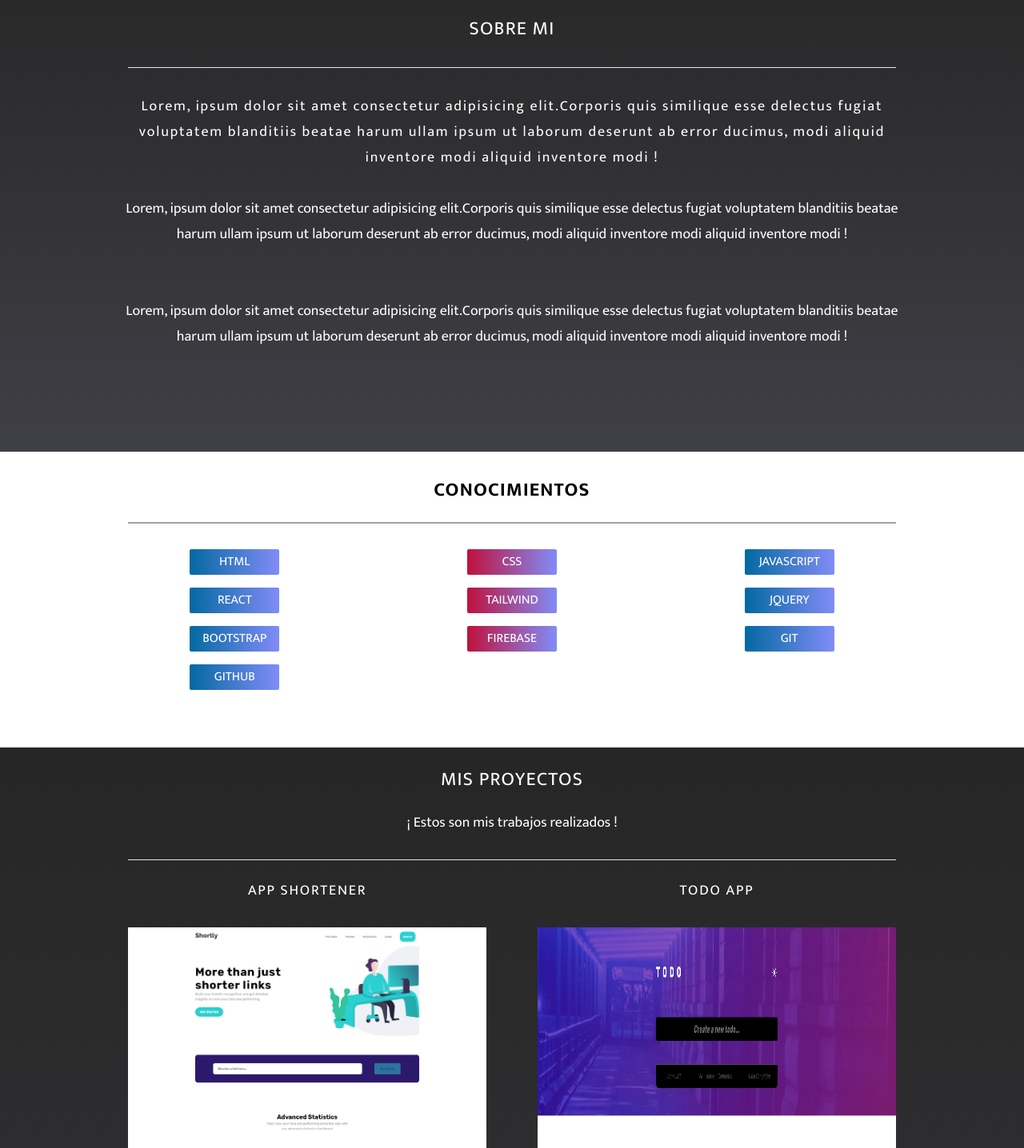
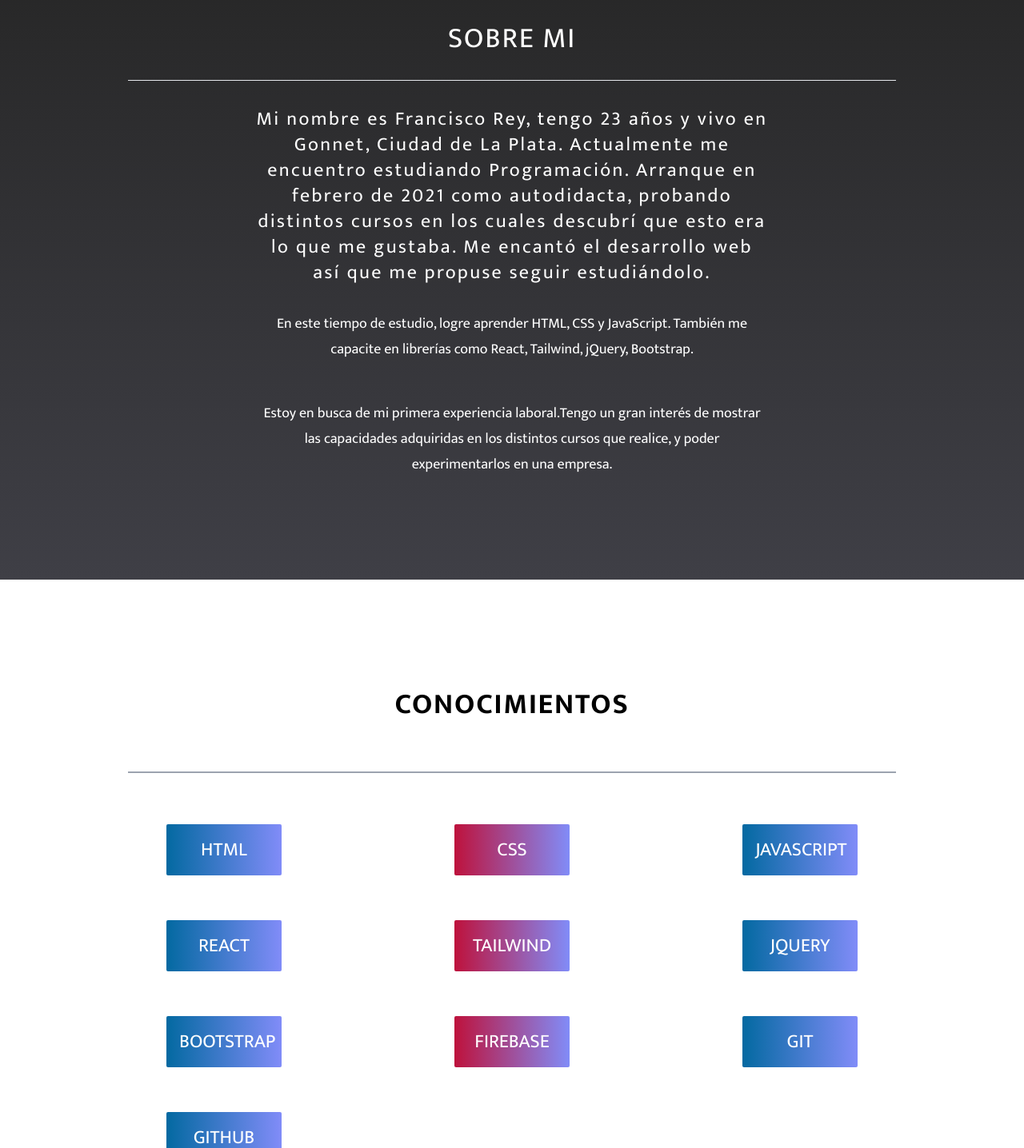
Before and after one commit to franrey98/portafolio-react, a React (Vite) app: page / in a window 1280 px wide. Shown: the part 760-2196 px from the top of the page at 80% size. Built offline with nearby package versions, Linux system fonts and the light colour scheme.

Commit message:
Falta agregar firebase al contacto

```diff
--- a/package.json
+++ b/package.json
@@ -11,7 +11,8 @@
     "@emotion/react": "^11.9.3",
     "@emotion/styled": "^11.9.3",
     "react": "^18.0.0",
-    "react-dom": "^18.0.0"
+    "react-dom": "^18.0.0",
+    "react-scroll": "^1.8.7"
   },
   "devDependencies": {
     "@types/react": "^18.0.0",
--- a/src/components/Conocimientos.jsx
+++ b/src/components/Conocimientos.jsx
@@ -2,21 +2,23 @@ import React from 'react'
 
 const Conocimientos = () => {
     return (
-        <section className='2xl:mx-52'>
-            <h2 className='text-center mt-8 text-2xl uppercase font-semibold tracking-wider'>Conocimientos</h2>
-            <hr className='mx-8 my-6 lg:mx-40 border border-solid border-gray-400' />
-            <ul className='grid grid-cols-2 md:grid-cols-3 md:mx-32 justify-items-center mt-8 gap-4 pb-10'>
-                <li className='uppercase p-1 bg-red-700 text-white w-28 text-center rounded-sm bg-gradient-to-r hover:animate-pulse transition-all from-sky-700 to-indigo-400'>Html</li>
-                <li className='uppercase p-1 bg-red-700 text-white w-28 text-center rounded-sm bg-gradient-to-r hover:animate-pulse transition-all from-sky-700 to-indigo-400 md:from-rose-700 md:to-indigo-400'>CSS</li>
-                <li className='uppercase p-1 bg-red-700 text-white w-28 text-center rounded-sm bg-gradient-to-r hover:animate-pulse transition-all from-rose-700 to-indigo-400 md:from-sky-700 md:to-indigo-400'>JavaScript</li>
-                <li className='uppercase p-1 bg-red-700 text-white w-28 text-center rounded-sm bg-gradient-to-r hover:animate-pulse transition-all from-rose-700 to-indigo-400 md:from-sky-700 md:to-indigo-400'>React</li>
-                <li className='uppercase p-1 bg-red-700 text-white w-28 text-center rounded-sm bg-gradient-to-r hover:animate-pulse transition-all from-sky-700 to-indigo-400 md:from-rose-700 md:to-indigo-400'>Tailwind</li>
-                <li className='uppercase p-1 bg-red-700 text-white w-28 text-center rounded-sm bg-gradient-to-r hover:animate-pulse transition-all from-sky-700 to-indigo-400'>jQuery</li>
-                <li className='uppercase p-1 bg-red-700 text-white w-28 text-center rounded-sm bg-gradient-to-r hover:animate-pulse transition-all from-rose-700 to-indigo-400 md:from-sky-700 md:to-indigo-400'>Bootstrap</li>
-                <li className='uppercase p-1 bg-red-700 text-white w-28 text-center rounded-sm bg-gradient-to-r hover:animate-pulse transition-all from-rose-700 to-indigo-400'>FireBase</li>
-                <li className='uppercase p-1 bg-red-700 text-white w-28 text-center rounded-sm bg-gradient-to-r hover:animate-pulse transition-all from-sky-700 to-indigo-400'>Git</li>
-                <li className='uppercase p-1 bg-red-700 text-white w-28 text-center rounded-sm bg-gradient-to-r hover:animate-pulse transition-all from-sky-700 to-indigo-400'>GitHub</li>
-            </ul>
+        <section id='conocimientos' className='py-16'>
+            <div className='4xl:mx-52'>
+                <h2 className='text-center mt-8 text-4xl uppercase font-semibold tracking-wider'>Conocimientos</h2>
+                <hr className='mx-8 my-16 lg:mx-40 border border-solid border-gray-400' />
+                <ul className='grid grid-cols-2 md:grid-cols-3 md:mx-32 justify-items-center mt-8 gap-14 pb-10 mx-16'>
+                    <li className='uppercase p-4 text-2xl bg-red-700 text-white w-36 text-center rounded-sm bg-gradient-to-r hover:animate-pulse transition-all from-sky-700 to-indigo-400'>Html</li>
+                    <li className='uppercase p-4 text-2xl bg-red-700 text-white w-36 text-center rounded-sm bg-gradient-to-r hover:animate-pulse transition-all from-sky-700 to-indigo-400 md:from-rose-700 md:to-indigo-400'>CSS</li>
+                    <li className='uppercase p-4 text-2xl bg-red-700 text-white w-36 text-center rounded-sm bg-gradient-to-r hover:animate-pulse transition-all from-rose-700 to-indigo-400 md:from-sky-700 md:to-indigo-400'>JavaScript</li>
+                    <li className='uppercase p-4 text-2xl bg-red-700 text-white w-36 text-center rounded-sm bg-gradient-to-r hover:animate-pulse transition-all from-rose-700 to-indigo-400 md:from-sky-700 md:to-indigo-400'>React</li>
+                    <li className='uppercase p-4 text-2xl bg-red-700 text-white w-36 text-center rounded-sm bg-gradient-to-r hover:animate-pulse transition-all from-sky-700 to-indigo-400 md:from-rose-700 md:to-indigo-400'>Tailwind</li>
+                    <li className='uppercase p-4 text-2xl bg-red-700 text-white w-36 text-center rounded-sm bg-gradient-to-r hover:animate-pulse transition-all from-sky-700 to-indigo-400'>jQuery</li>
+                    <li className='uppercase p-4 text-2xl bg-red-700 text-white w-36 text-center rounded-sm bg-gradient-to-r hover:animate-pulse transition-all from-rose-700 to-indigo-400 md:from-sky-700 md:to-indigo-400'>Bootstrap</li>
+                    <li className='uppercase p-4 text-2xl bg-red-700 text-white w-36 text-center rounded-sm bg-gradient-to-r hover:animate-pulse transition-all from-rose-700 to-indigo-400'>FireBase</li>
+                    <li className='uppercase p-4 text-2xl bg-red-700 text-white w-36 text-center rounded-sm bg-gradient-to-r hover:animate-pulse transition-all from-sky-700 to-indigo-400'>Git</li>
+                    <li className='uppercase p-4 text-2xl bg-red-700 text-white w-36 text-center rounded-sm bg-gradient-to-r hover:animate-pulse transition-all from-sky-700 to-indigo-400'>GitHub</li>
+                </ul>
+            </div>
         </section>
     )
 }
--- a/src/components/Contacto.jsx
+++ b/src/components/Contacto.jsx
@@ -1,9 +1,7 @@
-import fotoejemplo from '../img/fondo.jpg'
-
 const Contacto = () => {
     return (
-        <section className='md:mx-32'>
-            <h1 className="text-center mt-3 pt-6 font-medium text-2xl uppercase tracking-wider">Contacto</h1>
+        <section id='contacto' className='md:mx-32'>
+            <h1 className="text-center mt-3 pt-6 font-medium text-4xl uppercase tracking-wider">Contacto</h1>
             <hr className='mx-8 my-6 border border-solid border-gray-400 2xl:mx-80' />
             <h3 className='text-center font-medium text-xl mx-4'>¡Comunicate conmigo completando este formulario!</h3>
             <div className='p-2 bg-rose-700 mx-8 mt-6 rounded-sm lg:mx-40 lg:px-16 2xl:mx-80'>
--- a/src/components/Header.jsx
+++ b/src/components/Header.jsx
@@ -1,3 +1,4 @@
+import { Link } from 'react-scroll'
 
 const Header = () => {
     return (
@@ -6,16 +7,16 @@ const Header = () => {
                 <nav className='mt-4 md:mt-8 lg:mt-16'>
                     <ul className='lg:flex'>
                         <li>
-                            <a className=' md:mx-6 lg:mx-10 text-white font-normal text-lg p-1  rounded-sm  hover:bg-indigo-600 transition-all hover:animate-pulse' href='sobremi'>Sobre Mi</a>
+                            <Link smooth={true} offset={50} duration={500} to='sobremi' className='cursor-pointer md:mx-6 lg:mx-10 text-white font-normal text-lg p-1  rounded-sm  hover:bg-indigo-600 transition-all hover:animate-pulse' >Sobre Mi</Link>
                         </li>
                         <li>
-                            <a className=' md:mx-6 lg:mx-10 text-white font-normal text-lg p-1  rounded-sm  hover:bg-indigo-600 transition-all hover:animate-pulse' href='conocimientos'>Conocimientos</a>
+                            <Link smooth={true} offset={50} duration={500} to='conocimientos' className='cursor-pointer md:mx-6 lg:mx-10 text-white font-normal text-lg p-1  rounded-sm  hover:bg-indigo-600 transition-all hover:animate-pulse'>Conocimientos</Link>
                         </li>
                         <li>
-                            <a className='mx-1 md:mx-6 lg:mx-10 text-white font-normal text-lg p-1  rounded-sm  hover:bg-indigo-600 transition-all hover:animate-pulse' href='proyectos'>Proyectos</a>
+                            <Link smooth={true} offset={50} duration={500} to='proyectos' className='cursor-pointer mx-1 md:mx-6 lg:mx-10 text-white font-normal text-lg p-1  rounded-sm  hover:bg-indigo-600 transition-all hover:animate-pulse'>Proyectos</Link>
                         </li>
                         <li>
-                            <a className='mx-1 md:mx-6 lg:mx-10 text-white font-normal text-lg p-1  rounded-sm  hover:bg-indigo-600 transition-all hover:animate-pulse' href='contacto'>Contacto</a>
+                            <Link smooth={true} offset={50} duration={500} to='contacto' className='cursor-pointer mx-1 md:mx-6 lg:mx-10 text-white font-normal text-lg p-1  rounded-sm  hover:bg-indigo-600 transition-all hover:animate-pulse'>Contacto</Link>
                         </li>
                     </ul>
                 </nav>
--- a/src/components/Proyectos.jsx
+++ b/src/components/Proyectos.jsx
@@ -4,8 +4,9 @@ import todoapp from '../img/todoapp.png'
 
 const Proyectos = () => {
     return (
-        <section className=" bg-gradient-to-t from-zinc-700 to-neutral-800 pb-8">
-            <h2 className="text-center mt-8 pt-6 font-medium text-2xl uppercase text-white tracking-wider">Mis proyectos</h2>
+        <section id='proyectos' className='py-16'>
+            <div className=" bg-gradient-to-t from-zinc-700 to-neutral-800 pb-8">
+                <h2 className="text-center mt-8 pt-10 font-medium text-4xl uppercase text-white tracking-wider">Mis proyectos</h2>
                 <h3 className="text-center text-white mt-6 font-normal text-lg">¡ Estos son mis trabajos realizados !</h3>
                 <hr className="mx-8 mt-8 md:mx-32 lg:mx-40 2xl:mx-96" />
                 <div className='md:mx-32 lg:grid lg:grid-cols-2 2xl:mx-96'>
@@ -41,6 +42,7 @@ const Proyectos = () => {
                         </div>
                     </div>
                 </div>
+            </div>
         </section>
     )
 }
--- a/src/components/SobreMi.jsx
+++ b/src/components/SobreMi.jsx
@@ -2,13 +2,19 @@ import React from 'react'
 
 const SobreMi = () => {
     return (
-        <section className='md:mt-28 bg-gradient-to-t from-zinc-700 to-neutral-800 lg:py-24 lg:pt-16'>
-            <div className='md:mx-32 2xl:mx-80'>
-                <h1 className='text-center mt-8 pt-6 font-medium text-2xl uppercase text-white tracking-wider lg:pt-0'>Sobre Mi</h1>
-                <hr className="mx-8 mt-8" />
-                <p className='text-white mx-4 mt-8 text-lg text-center leading-8 tracking-widest'>Lorem, ipsum dolor sit amet consectetur adipisicing elit.Corporis quis similique esse delectus fugiat voluptatem blanditiis beatae harum ullam ipsum ut laborum deserunt ab error ducimus, modi aliquid inventore modi aliquid inventore modi !</p>
-                <p className='text-white mx-4 mt-8 text-lg text-center pb-8 leading-8'>Lorem, ipsum dolor sit amet consectetur adipisicing elit.Corporis quis similique esse delectus fugiat voluptatem blanditiis beatae harum ullam ipsum ut laborum deserunt ab error ducimus, modi aliquid inventore modi aliquid inventore modi !</p>
-                <p className='text-white mx-4 mt-8 text-lg text-center pb-8 leading-8'>Lorem, ipsum dolor sit amet consectetur adipisicing elit.Corporis quis similique esse delectus fugiat voluptatem blanditiis beatae harum ullam ipsum ut laborum deserunt ab error ducimus, modi aliquid inventore modi aliquid inventore modi !</p>
+        <section id='sobremi' className='py-10'>
+            <div className='md:mt-20 bg-gradient-to-t from-zinc-700 to-neutral-800 lg:py-24 lg:pt-16'>
+                <div className='md:mx-32 2xl:mx-80'>
+                    <h1 className='text-center mt-8 pt-6 font-medium text-4xl uppercase text-white tracking-wider lg:pt-0'>Sobre Mi</h1>
+                    <hr className="mx-8 mt-8" />
+                    <p className='text-white mx-16 lg:mx-48 mt-8 font-medium text-2xl text-center leading-8 tracking-widest'>Mi nombre es Francisco Rey, tengo 23 años y vivo en Gonnet, Ciudad de La Plata. Actualmente me encuentro estudiando Programación. Arranque en febrero de 2021 como autodidacta, probando distintos cursos en los cuales descubrí que esto era lo que me gustaba. Me encantó el desarrollo web así que me propuse seguir estudiándolo.
+                    </p>
+                    <p className='text-white mx-16 lg:mx-48 mt-8 text-lg text-center pb-8 leading-8'>En este tiempo de estudio, logre aprender HTML, CSS y JavaScript.
+                        También me capacite en librerías como React, Tailwind, jQuery, Bootstrap.
+
+                    </p>
+                    <p className='text-white mx-16 lg:mx-48 mt-4 text-lg text-center pb-8 leading-8'>Estoy en busca de mi primera experiencia laboral.Tengo un gran interés de mostrar las capacidades adquiridas en los distintos cursos que realice, y poder experimentarlos en una empresa.</p>
+                </div>
             </div>
         </section>
     )
```
Also changed, not shown: 1 other file (tests, documents, lock files or other folders). Lines whose indentation alone changed are shown as unchanged.
